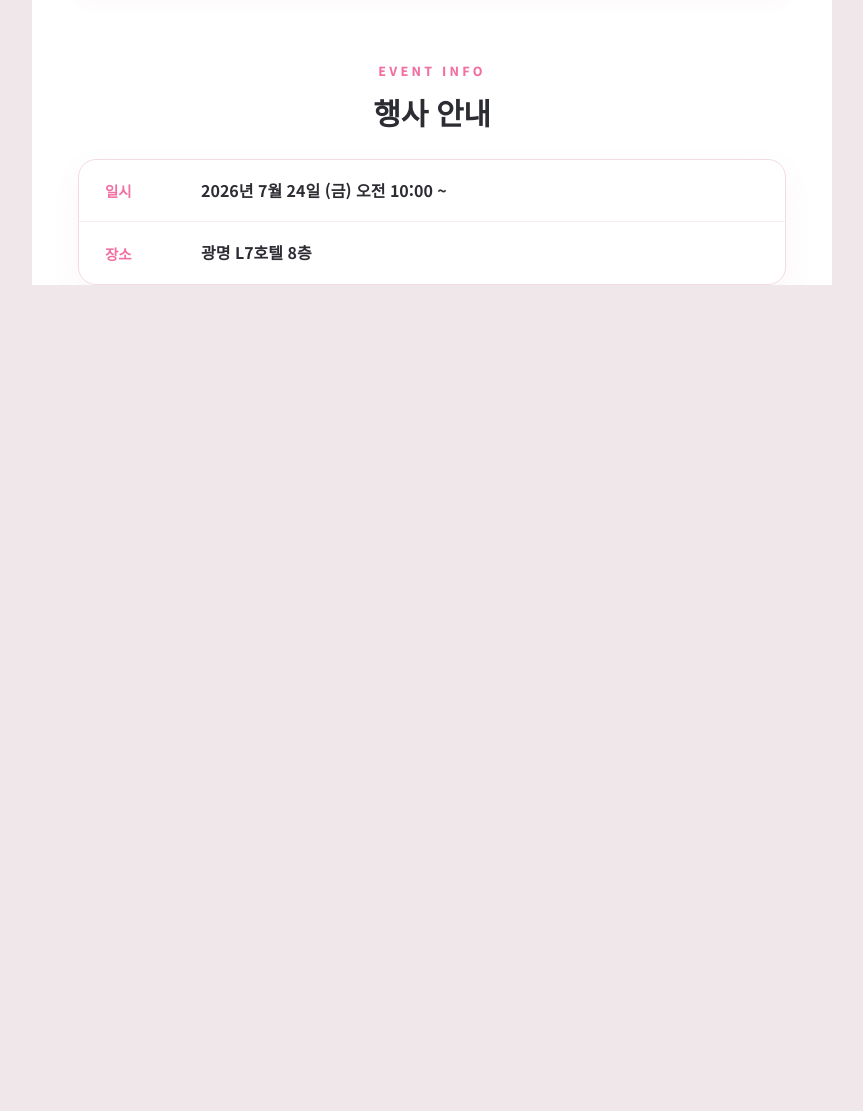
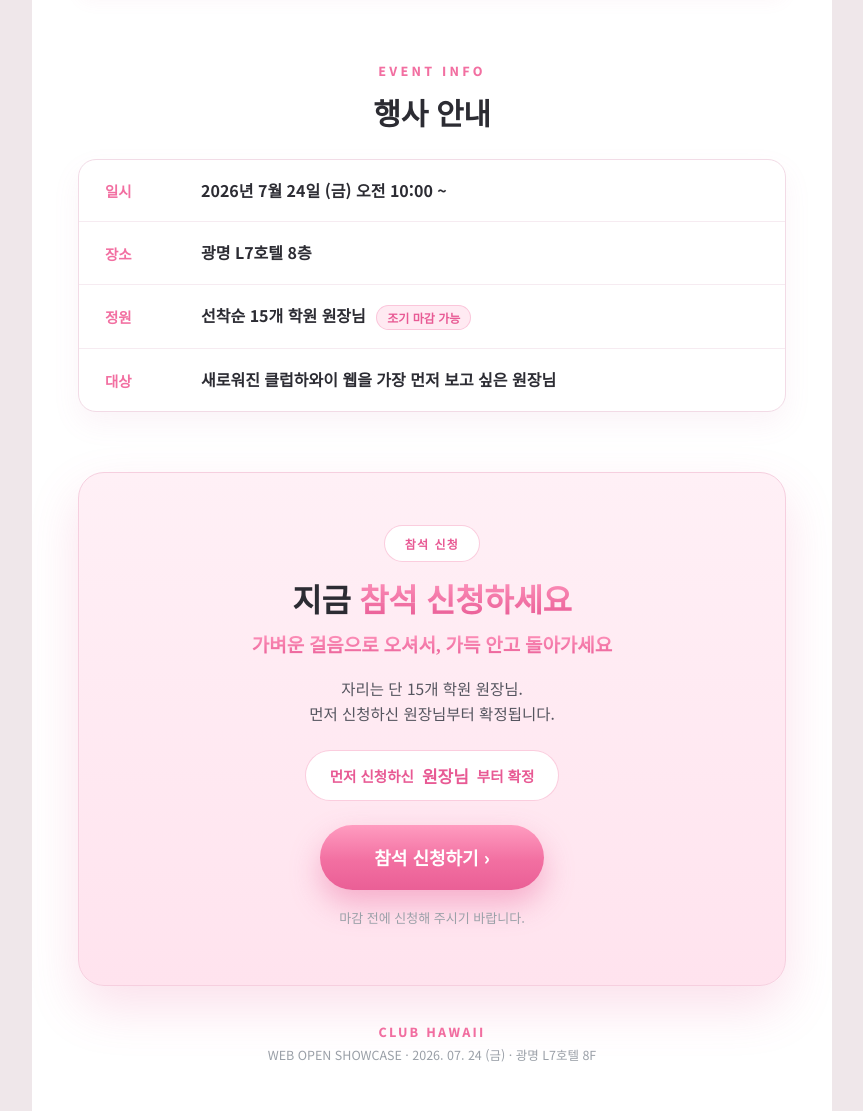
Before and after one commit to clubhawaii/clubhawaii_NEW, a plain HTML site: page index.html in a window 1280 px wide. Shown: the part 2873-3984 px from the top of the page, without its empty margins (208-1071 px from the left). Before the commit the page ends 3158 px from the top, so only its background shows below. Drawn offline with Linux system fonts and the light colour scheme.

Commit message:
Update index.html

```diff
--- a/index.html
+++ b/index.html
@@ -6,7 +6,6 @@
 <title>클럽하와이 · WEB OPEN SHOWCASE | 원장님 초대장</title>
 
 <!-- ===== 링크 미리보기(썸네일) ===== -->
-<!-- ▼ 아래 두 곳의 https://clubhawaii.github.io/clubhawaii_NEW 를 실제 깃허브 페이지 주소로 바꾸세요 -->
 <meta property="og:type" content="website">
 <meta property="og:locale" content="ko_KR">
 <meta property="og:site_name" content="클럽하와이">
@@ -82,7 +81,7 @@
   .note{margin-top:16px;font-size:13px;color:var(--muted);text-align:center}
   .note b{color:var(--pink-3);font-weight:800}
 
-  /* MORE (continues in August) */
+  /* MORE */
   .more{margin-top:26px;padding:40px;border-radius:24px;text-align:center;background:linear-gradient(180deg,#fff,#fff6f9);border:1.5px solid #f6d7e3;box-shadow:0 16px 38px rgba(210,120,160,.10)}
   .more h3{font-size:24px;font-weight:900;line-height:1.35}
   .more .lead{color:var(--ink-2);font-size:15px;margin-top:14px}
@@ -203,7 +202,7 @@
       <p class="note"><b>실제 화면은 현장에서 최초 공개됩니다!</b></p>
     </section>
 
-    <!-- MORE (August & beyond) -->
+    <!-- MORE -->
     <section class="more">
       <div class="eyebrow">This is Just the Beginning</div>
       <h3 style="margin-top:12px">새로워진 클럽하와이,<br><span class="pink-text">이제 시작입니다</span></h3>
@@ -253,4 +252,30 @@
       </div>
       <div class="info-card">
         <div class="info-row"><div class="k">일시</div><div class="v">2026년 7월 24일 (금) 오전 10:00 ~</div></div>
-        <div class="info-row"><div class="k">장소</div><div class="v">광명 L7호텔 8층</div></div
+        <div class="info-row"><div class="k">장소</div><div class="v">광명 L7호텔 8층</div></div>
+        <div class="info-row"><div class="k">정원</div><div class="v">선착순 15개 학원 원장님 <span class="badge-limited">조기 마감 가능</span></div></div>
+        <div class="info-row"><div class="k">대상</div><div class="v">새로워진 클럽하와이 웹을 가장 먼저 보고 싶은 원장님</div></div>
+      </div>
+    </section>
+
+    <!-- APPLY -->
+    <section class="apply">
+      <div class="pill">참석 신청</div>
+      <h2>지금 <span class="pink-text">참석 신청하세요</span></h2>
+      <p class="gift-line pink-text">가벼운 걸음으로 오셔서, 가득 안고 돌아가세요</p>
+      <p class="desc">자리는 단 15개 학원 원장님.<br>먼저 신청하신 원장님부터 확정됩니다.</p>
+      <div class="seats">먼저 신청하신 <b>원장님</b>부터 확정</div><br>
+      <a href="https://isyouedu.co.kr/product/클럽하와이-new-웹-시연회/" class="btn" target="_blank" rel="noopener">참석 신청하기 ›</a>
+      <p class="fine">마감 전에 신청해 주시기 바랍니다.</p>
+    </section>
+
+  </div>
+
+  <footer>
+    <div class="brand">CLUB HAWAII</div>
+    WEB OPEN SHOWCASE · 2026. 07. 24 (금) · 광명 L7호텔 8F
+  </footer>
+
+</div>
+</body>
+</html>
```
